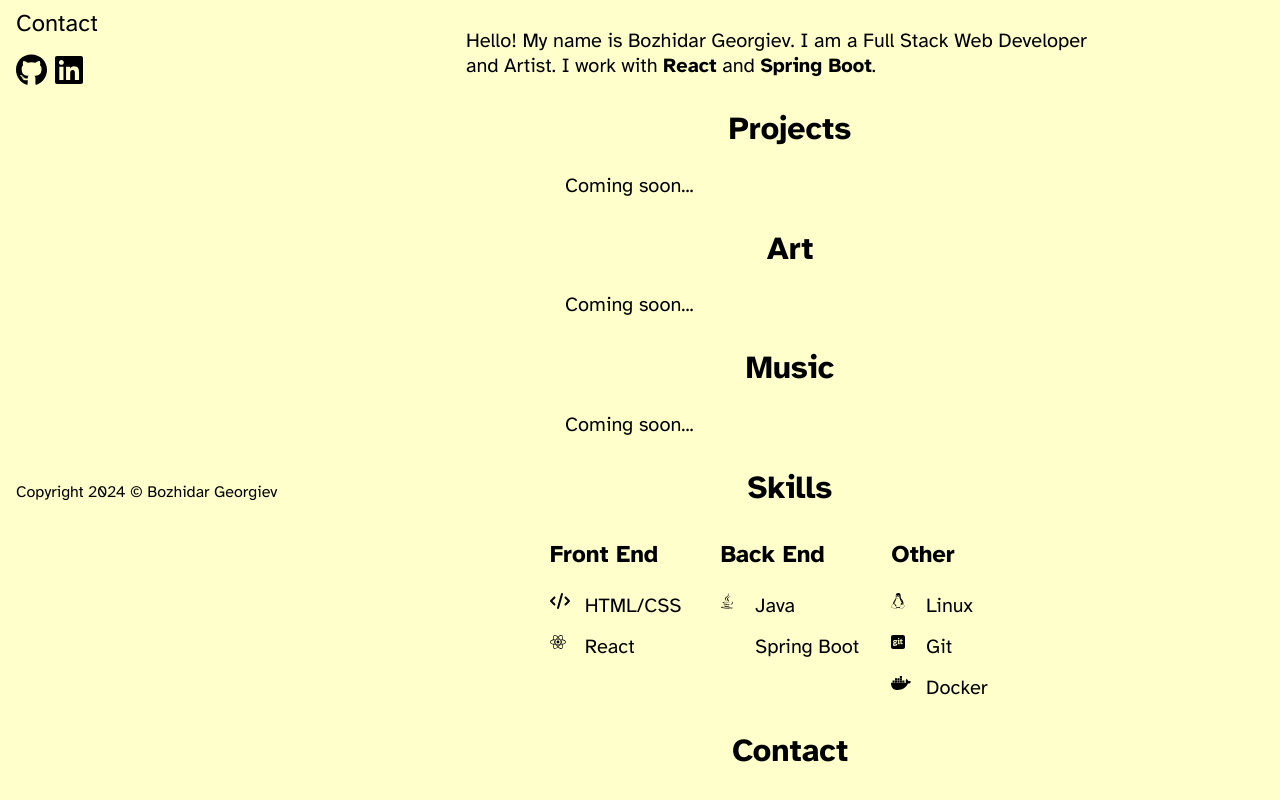
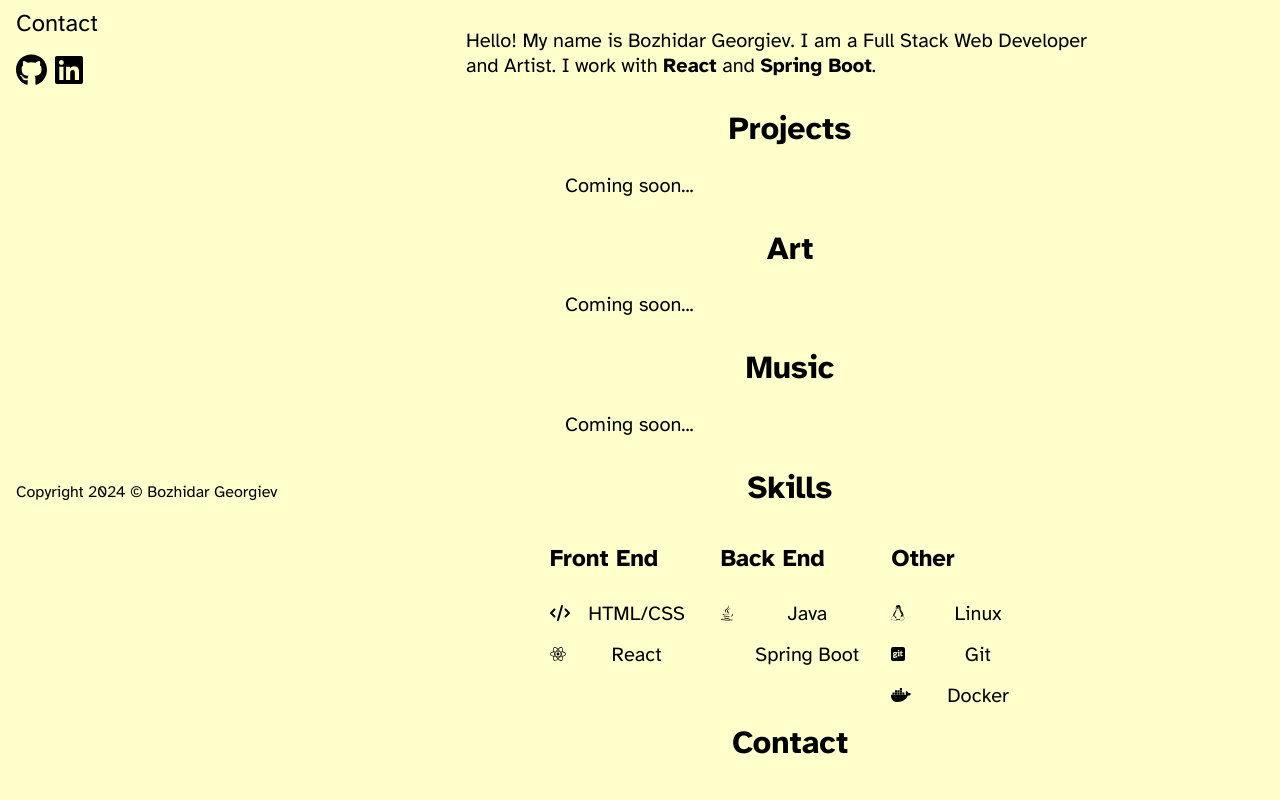
Before and after one commit to georgiev-bozhidar/georgiev-bozhidar.github.io, a React (Vite) app: page / in a window 1280 px wide. Shown: the part 266-1066 px from the top of the page. Built offline with nearby package versions, Linux system fonts and the light colour scheme.

Commit message:
Improved Skill list

```diff
--- a/src/App.css
+++ b/src/App.css
@@ -184,6 +184,23 @@ audio {
 .skill {
   display: grid;
   grid-template-columns: 1fr 3fr;
+  text-align: center;
+  align-items: center;
+}
+
+.skill-type h4 {
+  margin: 0;
+  padding: 0.5em 0;
+}
+
+.skill-type {
+  display: flex;
+  flex-direction: column;
+  gap: 1em;
+}
+
+.skill p {
+  margin: 0;
 }
 
 .temporary {
--- a/src/App.tsx
+++ b/src/App.tsx
@@ -123,7 +123,7 @@ function App() {
           <div id="skills">
             <h3>Skills</h3>
             <div className="skill-list">
-              <div className="front-end">
+              <div className="skill-type front-end">
                 <h4>
                   <span className="strong">Front End</span>
                 </h4>
@@ -144,7 +144,7 @@ function App() {
                   <p>React</p>
                 </div>
               </div>
-              <div className="back-end">
+              <div className="skill-type back-end">
                 <h4>
                   <span className="strong">Back End</span>
                 </h4>
@@ -161,7 +161,7 @@ function App() {
                   <p>Spring Boot</p>
                 </div>
               </div>
-              <div className="other">
+              <div className="skill-type other">
                 <h4>
                   <span className="strong">Other</span>
                 </h4>
```
